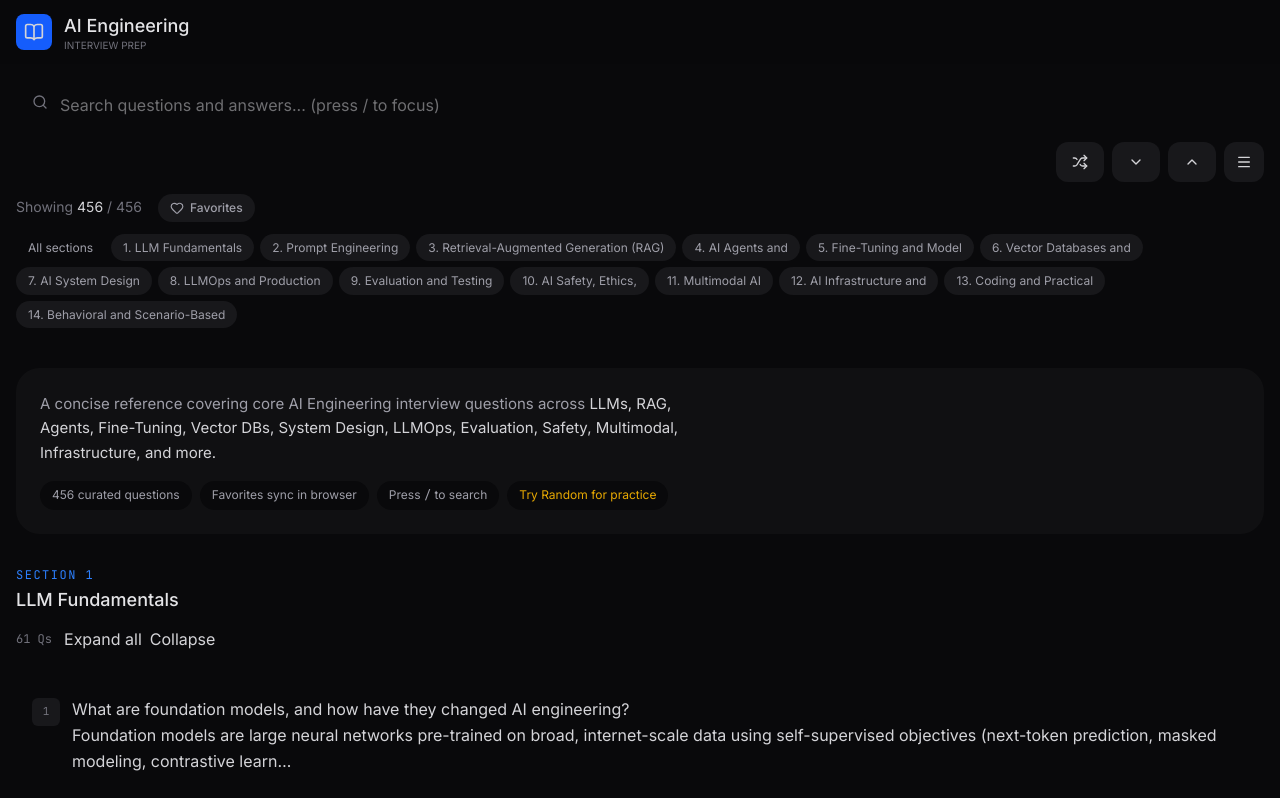
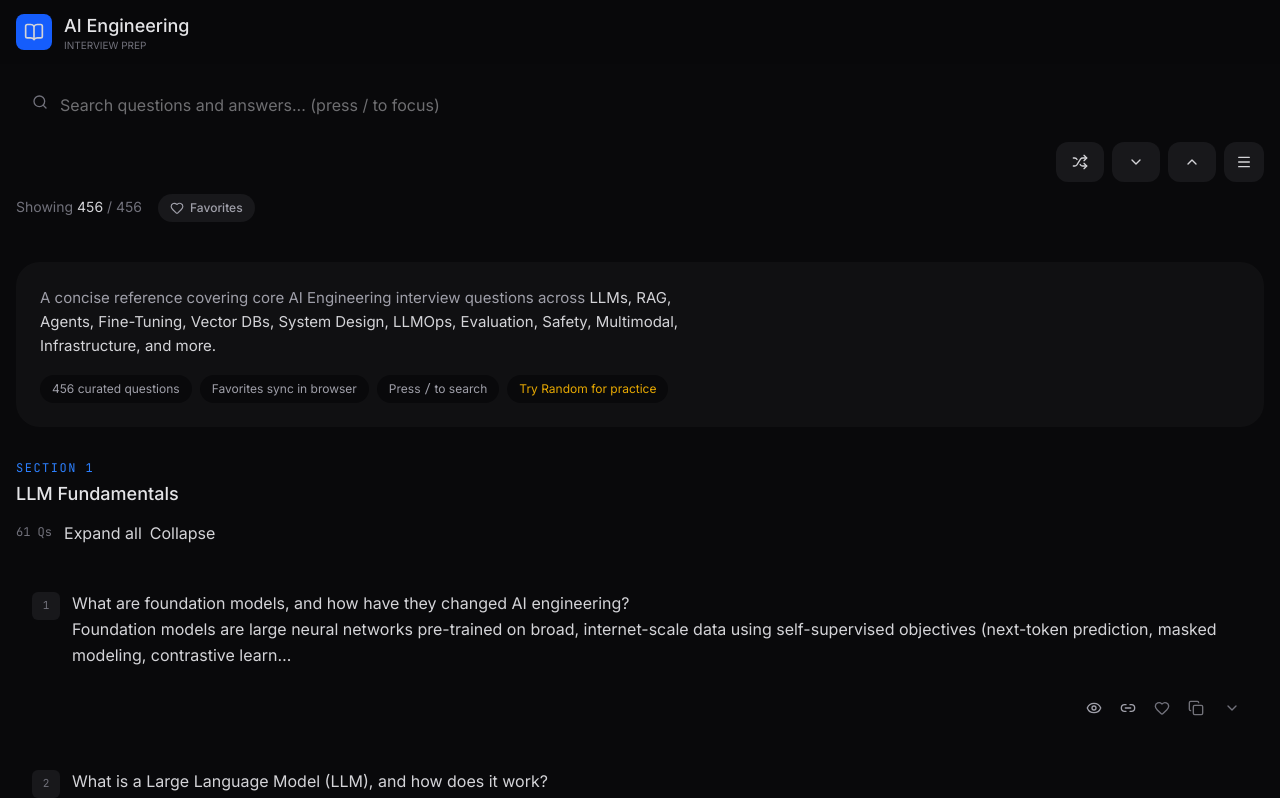
Before and after one commit to himanshu-nakrani/interview, a Next.js app: page / in a window 1280 px wide. Shown: the top 798 px of the page. Built offline with nearby package versions, Linux system fonts and the light colour scheme.

Commit message:
Remove horizontal section filter pills from header
Section navigation stays in the Contents sidebar only. Drops the
redundant pill row and related section filter state.

```diff
--- a/app/globals.css
+++ b/app/globals.css
@@ -235,23 +235,6 @@ mark {
   overflow: hidden;
 }
 
-/* Pills */
-.filter-pill {
-  transition: all 0.1s ease;
-  white-space: nowrap;
-}
-
-.filter-pill:hover {
-  background-color: #1f1f25;
-  border-color: #3f3f46;
-}
-
-.filter-pill.active {
-  background-color: #1e3a8a;
-  border-color: #3b82f6;
-  color: #bfdbfe;
-}
-
 /* Action buttons */
 .action-btn {
   transition: all 0.15s cubic-bezier(0.4, 0, 0.2, 1);
--- a/app/page.tsx
+++ b/app/page.tsx
@@ -63,7 +63,6 @@ export default function AIInterviewPrep() {
     loadStoredSet('ai-interview-favorites')
   );
   const [showFavoritesOnly, setShowFavoritesOnly] = useState(false);
-  const [activeSectionFilter, setActiveSectionFilter] = useState<string | null>(null);
   const [focusQuestion, setFocusQuestion] = useState<Question | null>(null);
   const [viewedQuestions, setViewedQuestions] = useState<Set<string>>(() =>
     loadStoredSet('ai-interview-viewed')
@@ -267,14 +266,9 @@ export default function AIInterviewPrep() {
     return preview;
   };
 
-  // Global search + favorites + section filter
+  // Global search + favorites filter
   const filteredSections = useMemo(() => {
     let sections = data.sections;
-
-    // Section filter
-    if (activeSectionFilter) {
-      sections = sections.filter(s => s.id === activeSectionFilter);
-    }
 
     // Apply search
     const term = searchTerm.toLowerCase().trim();
@@ -302,7 +296,7 @@ export default function AIInterviewPrep() {
     }
 
     return sections;
-  }, [searchTerm, showFavoritesOnly, favorites, activeSectionFilter]);
+  }, [searchTerm, showFavoritesOnly, favorites]);
 
   // Auto-expand all matching results when searching
   const searchExpandedIds = useMemo(() => {
@@ -573,13 +567,8 @@ export default function AIInterviewPrep() {
             </div>
 
             {/* Compact active-filter hint when collapsed */}
-            {filtersCollapsed && (searchTerm || showFavoritesOnly || activeSectionFilter) && (
+            {filtersCollapsed && (searchTerm || showFavoritesOnly) && (
               <div className="mt-2 flex flex-wrap items-center gap-2 text-xs">
-                {activeSectionFilter && (
-                  <span className="rounded-full border border-blue-500/30 bg-blue-500/10 px-2.5 py-0.5 text-blue-300">
-                    {data.sections.find((s) => s.id === activeSectionFilter)?.title ?? 'Section filter'}
-                  </span>
-                )}
                 {showFavoritesOnly && (
                   <span className="rounded-full border border-rose-500/30 bg-rose-500/10 px-2.5 py-0.5 text-rose-300">
                     Favorites only
@@ -594,7 +583,6 @@ export default function AIInterviewPrep() {
                   onClick={() => {
                     setSearchTerm('');
                     setShowFavoritesOnly(false);
-                    setActiveSectionFilter(null);
                   }}
                   className="text-zinc-500 underline hover:text-white"
                 >
@@ -646,12 +634,11 @@ export default function AIInterviewPrep() {
                     )}
                   </button>
 
-                  {(searchTerm || showFavoritesOnly || activeSectionFilter) && (
+                  {(searchTerm || showFavoritesOnly) && (
                     <button
                       onClick={() => {
                         setSearchTerm('');
                         setShowFavoritesOnly(false);
-                        setActiveSectionFilter(null);
                       }}
                       className="text-xs text-zinc-400 hover:text-white underline"
                     >
@@ -659,35 +646,6 @@ export default function AIInterviewPrep() {
                     </button>
                   )}
                 </div>
-
-                {/* Quick section filters */}
-                {!showFavoritesOnly && (
-                  <div className="mt-3 flex flex-wrap gap-1.5">
-                    <button
-                      onClick={() => setActiveSectionFilter(null)}
-                      className={`filter-pill text-xs px-3 py-1 rounded-full border text-zinc-400 ${
-                        !activeSectionFilter
-                          ? 'active'
-                          : 'border-zinc-800 bg-zinc-900'
-                      }`}
-                    >
-                      All sections
-                    </button>
-                    {data.sections.map((section) => (
-                      <button
-                        key={section.id}
-                        onClick={() => setActiveSectionFilter(section.id === activeSectionFilter ? null : section.id)}
-                        className={`filter-pill text-xs px-3 py-1 rounded-full border ${
-                          activeSectionFilter === section.id
-                            ? 'active'
-                            : 'border-zinc-800 bg-zinc-900 text-zinc-400 hover:text-zinc-300'
-                        }`}
-                      >
-                        {section.number}. {section.title.split(' ').slice(0, 3).join(' ')}
-                      </button>
-                    ))}
-                  </div>
-                )}
               </div>
             </div>
           </div>
@@ -741,7 +699,6 @@ export default function AIInterviewPrep() {
                     {data.sections.map((section) => {
                       const originalCount = section.questions.length;
                       const isActive = activeSection === section.id;
-                      const isFiltered = activeSectionFilter === section.id;
 
                       let displayCount = originalCount;
                       if (showFavoritesOnly) {
@@ -753,7 +710,7 @@ export default function AIInterviewPrep() {
                           key={section.id}
                           onClick={() => scrollToSection(section.id)}
                           className={`toc-link flex w-full items-center justify-between rounded-lg px-3 py-2 text-left text-sm ${
-                            isActive || isFiltered
+                            isActive
                               ? 'active text-zinc-200 bg-zinc-900'
                               : 'text-zinc-500 hover:text-zinc-300'
                           }`}
@@ -778,7 +735,6 @@ export default function AIInterviewPrep() {
                 <nav className="flex flex-col items-center gap-1 px-1">
                   {data.sections.map((section) => {
                     const isActive = activeSection === section.id;
-                    const isFiltered = activeSectionFilter === section.id;
 
                     return (
                       <button
@@ -786,7 +742,7 @@ export default function AIInterviewPrep() {
                         onClick={() => scrollToSection(section.id)}
                         title={`${section.number}. ${section.title}`}
                         className={`toc-mini-link flex h-7 w-7 items-center justify-center rounded-md border text-[10px] font-mono tabular-nums transition-colors ${
-                          isActive || isFiltered
+                          isActive
                             ? 'border-blue-500/40 bg-blue-500/10 text-blue-300'
                             : 'border-zinc-800 bg-zinc-900 text-zinc-500 hover:border-zinc-700 hover:bg-zinc-800 hover:text-zinc-300'
                         }`}
@@ -834,7 +790,7 @@ export default function AIInterviewPrep() {
           {/* Main content */}
           <main className="flex-1 min-w-0">
             {/* Intro banner */}
-            {!isSearching && !showFavoritesOnly && !activeSectionFilter && (
+            {!isSearching && !showFavoritesOnly && (
               <div className="mb-8 rounded-3xl border border-zinc-800 bg-zinc-900/50 px-6 py-6">
                 <div className="max-w-2xl">
                   <p className="text-[15px] leading-relaxed text-zinc-400">
```
